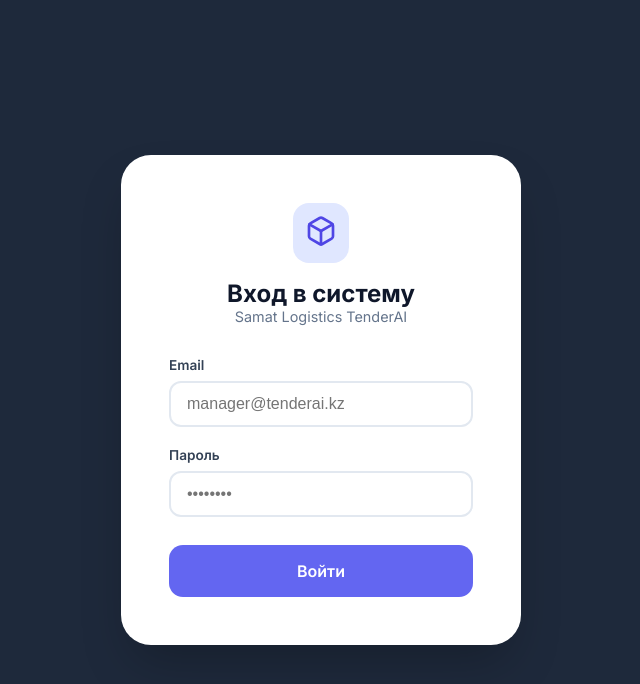
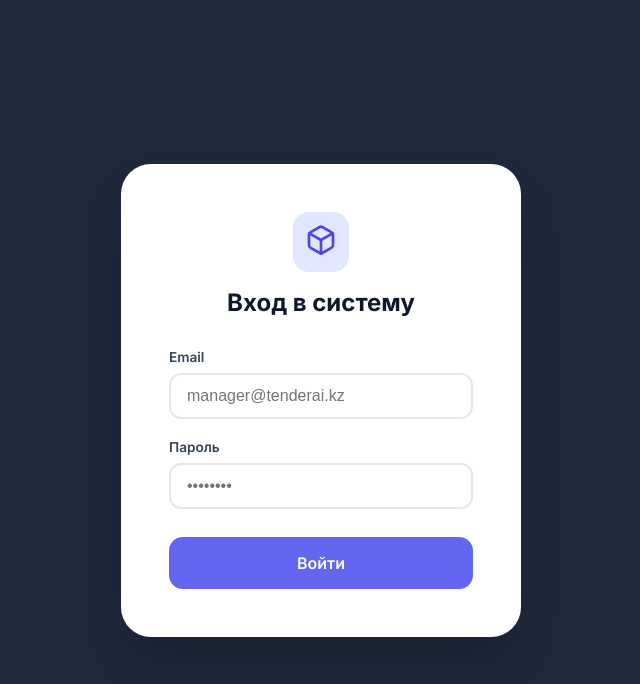
Before and after one commit to samats4729-alt/analiztender, a Next.js app: page /login in a window 1280 px wide. Shown: the top 684 px of the page, without its empty margins (319-959 px from the left). Built offline with nearby package versions, Linux system fonts and the light colour scheme; no server answers.

Commit message:
UI: Remove Samat Logistics branding from login

```diff
--- a/app/login/page.js
+++ b/app/login/page.js
@@ -56,7 +56,7 @@
                         <Box size={32} />
                     </div>
                     <h1 style={{ fontSize: '1.5rem', fontWeight: '700', color: '#0f172a' }}>Вход в систему</h1>
-                    <p style={{ color: '#64748b', fontSize: '0.9rem' }}>Samat Logistics TenderAI</p>
+
                 </div>
 
                 <form onSubmit={handleLogin} style={{ display: 'flex', flexDirection: 'column', gap: '1.25rem' }}>
```
